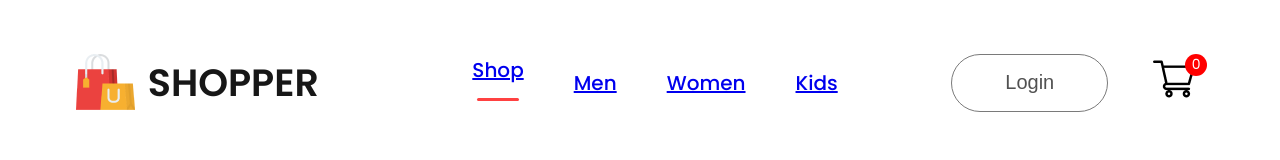
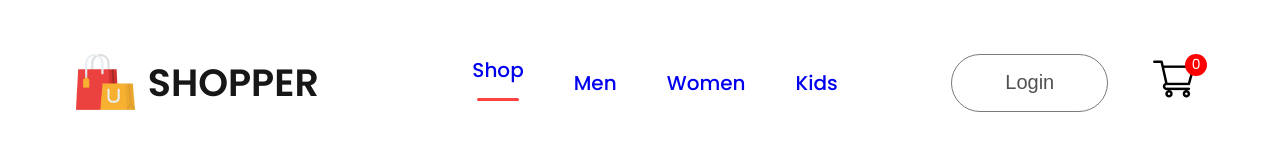
Before and after one commit to Norluciot/E-commerce, a React (Create React App) app: page / in a window 1280 px wide. Shown: the top 160 px of the page. Built offline with nearby package versions, Linux system fonts and the light colour scheme.

Commit message:
Debut Hero

```diff
--- /dev/null
+++ b/src/Components/Hero/Hero.jsx
@@ -0,0 +1,13 @@
+import React from "react";
+import "./Hero.css";
+
+const Hero = () => {
+  return (
+    <div className="hero">
+      <div className="hero-left"></div>
+      <div className="hero-left"></div>
+    </div>
+  );
+};
+
+export default Hero;
--- a/src/Components/Navbar/Navbar.jsx
+++ b/src/Components/Navbar/Navbar.jsx
@@ -16,14 +16,14 @@
         <p>SHOPPER</p>
       </div>
       <ul className="nav-menu">
-        <li onClick={()=>{setMenu("shop")}}><Link to='/'>Shop</Link>{menu==="shop"?<hr/>:<></>}</li>
-        <li onClick={()=>{setMenu("mens")}}><Link to='/mens'>Men</Link>{menu==="mens"?<hr/>:<></>}</li>
-        <li onClick={()=>{setMenu("womens")}}><Link to='/womens'>Women</Link>{menu==="womens"?<hr/>:<></>}</li>
-        <li onClick={()=>{setMenu("kids")}}><Link to='/kids'>Kids</Link>{menu==="kids"?<hr/>:<></>}</li>
+        <li onClick={()=>{setMenu("shop")}}><Link style={{textDecoration: 'none'}} to='/'>Shop</Link>{menu==="shop"?<hr/>:<></>}</li>
+        <li onClick={()=>{setMenu("mens")}}><Link style={{textDecoration: 'none'}}  to='/mens'>Men</Link>{menu==="mens"?<hr/>:<></>}</li>
+        <li onClick={()=>{setMenu("womens")}}><Link style={{textDecoration: 'none'}}  to='/womens'>Women</Link>{menu==="womens"?<hr/>:<></>}</li>
+        <li onClick={()=>{setMenu("kids")}}><Link style={{textDecoration: 'none'}}  to='/kids'>Kids</Link>{menu==="kids"?<hr/>:<></>}</li>
       </ul>
       <div className="nav-login-cart">
-        <Link to='/login'><button>Login</button></Link>
-        <Link to='/cart'><img src={cart_icon} alt="" /></Link>
+        <Link style={{textDecoration: 'none'}}  to='/login'><button>Login</button></Link>
+        <Link style={{textDecoration: 'none'}}  to='/cart'><img src={cart_icon} alt="" /></Link>
         <div className="nav-cart-count">0</div>
       </div>
     </div>
--- a/src/Pages/Shop.jsx
+++ b/src/Pages/Shop.jsx
@@ -1,9 +1,10 @@
 import React from 'react'
+import Hero from '../Components/Hero/Hero'
 
 const Shop = () => {
   return (
     <div>
-
+      <Hero/>
     </div>
   )
 }
```
Also changed, not shown: src/Components/Hero/Hero.css (added).
